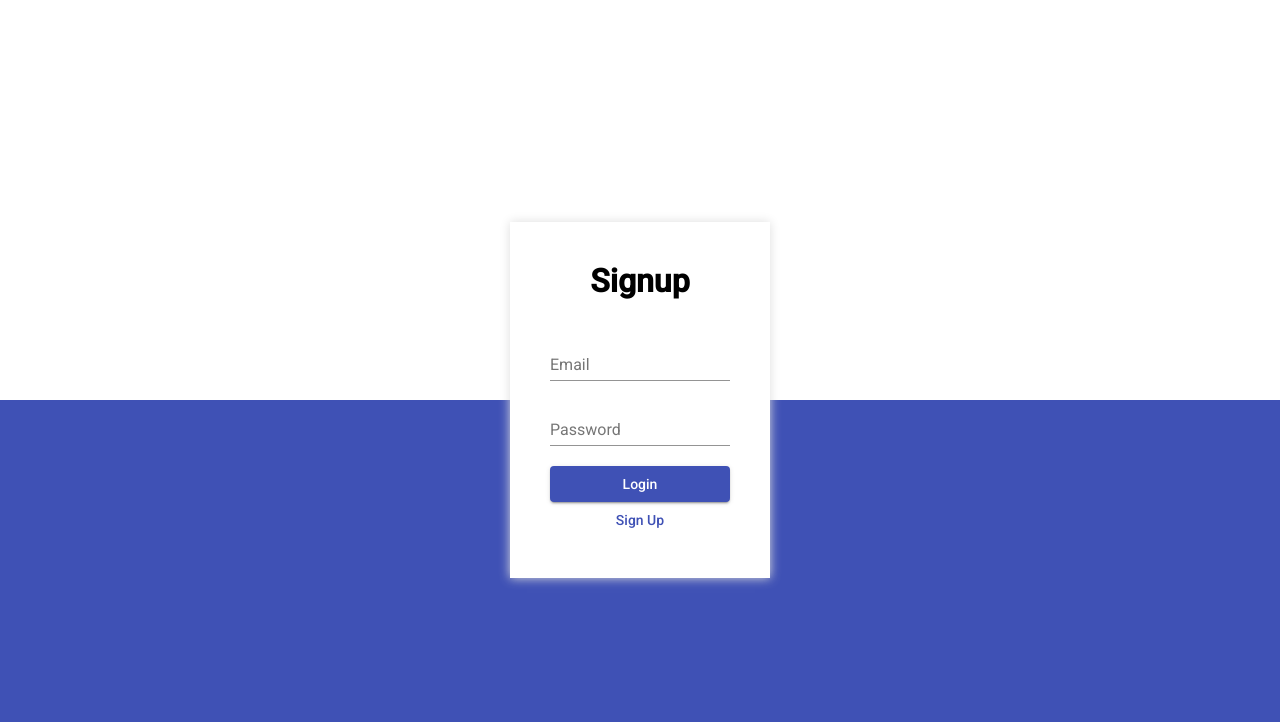
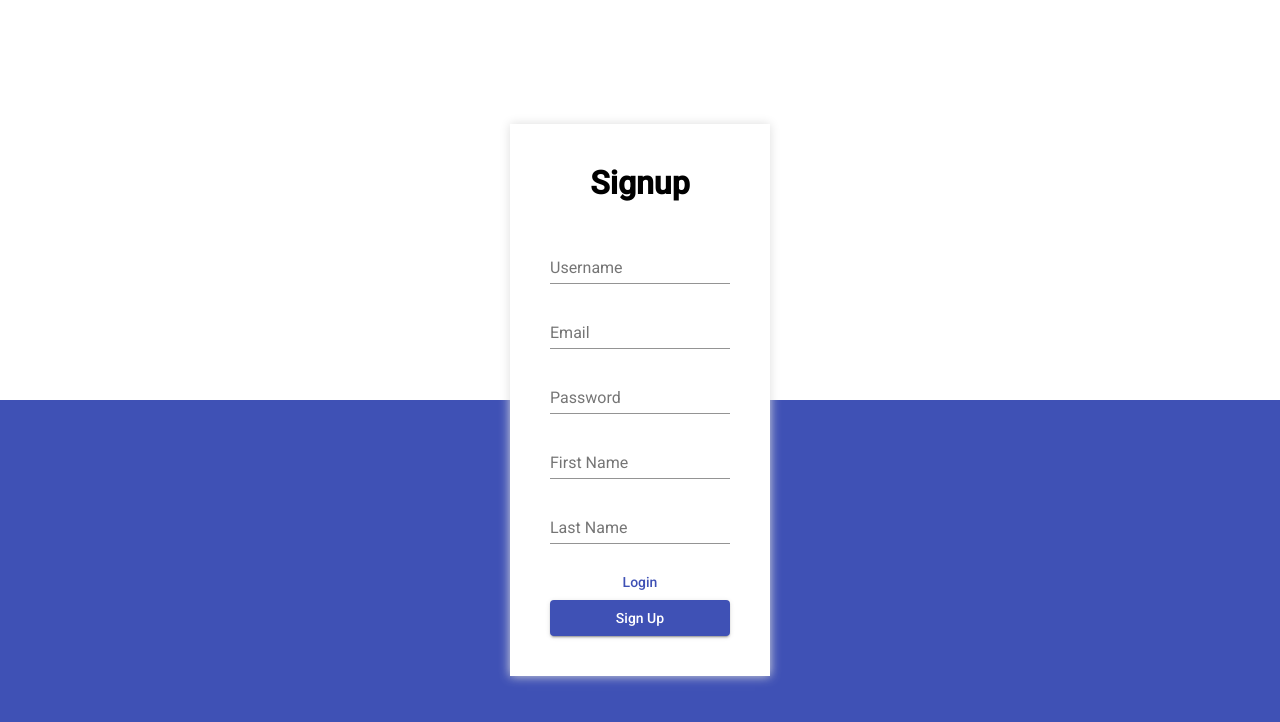
Before and after one commit to ktonguyen/baitapcuoikhoa, an Angular app in the folder app/: page /signup in a window 1280 px wide. Shown: the top 722 px of the page. Built offline with nearby package versions, Linux system fonts and the light colour scheme.

Commit message:
login and register

```diff
--- a/app/src/app/api.service.ts
+++ b/app/src/app/api.service.ts
@@ -9,20 +9,21 @@ const httpOptions = {
   providedIn: 'root'
 })
 export class ApiService {
+  private baseUrl = "https://vnpt.fastlms.vn/";
   constructor(private http:HttpClient) {}
 
-  get(api, data) {
-    return this.http.get(api, httpOptions);
+  public get(api, data) {
+    return this.http.get(this.baseUrl + api, httpOptions);
   }
-  put(api, data) {
+  public put(api, data) {
     let body = JSON.stringify(data)
-    return this.http.put(api, body, httpOptions);
+    return this.http.put(this.baseUrl + api, body, httpOptions);
   }
-  post(api, data) {
+  public post(api, data) {
     let body = JSON.stringify(data)
-    return this.http.post(api, body, httpOptions);
+    return this.http.post(this.baseUrl + api, body, httpOptions);
   }
-  delete(api, data) {
-    return this.http.delete(api, httpOptions);
+  public delete(api, data) {
+    return this.http.delete(this.baseUrl + api, httpOptions);
   }
 }
--- a/app/src/app/home/home.component.ts
+++ b/app/src/app/home/home.component.ts
@@ -1,6 +1,7 @@
 import { Component, OnInit } from '@angular/core';
 import { MediaObserver, MediaChange } from '@angular/flex-layout';
 import { Subscription } from 'rxjs';
+import { Router } from '@angular/router';
 
 @Component({
   selector: 'app-home',
@@ -13,7 +14,11 @@ export class HomeComponent implements OnInit {
   sideNavMode: 'side' | 'over' = 'side';
   toolBarHeight = 64;
   private readonly mediaWatcher: Subscription;
-  constructor(media: MediaObserver) {
+  constructor(media: MediaObserver, private router: Router) {
+    let login = localStorage.getItem('userLogin');
+    if(!login) {
+      router.navigate(['/login'])
+    };
     this.mediaWatcher = media.media$.subscribe((change: MediaChange) => {
       if (change.mqAlias === 'sm' || change.mqAlias === 'xs') {
         if (this.sideNavOpened) {
--- a/app/src/app/home/side-nav/side-nav.component.ts
+++ b/app/src/app/home/side-nav/side-nav.component.ts
@@ -9,7 +9,7 @@ export class SideNavComponent implements OnInit {
   showMenu = false;
   routes = [
     {
-      path: '',
+      path: '/',
       data: { icon: 'dashboard', text: 'Home' }
     },
     {
--- a/app/src/app/login/login.component.html
+++ b/app/src/app/login/login.component.html
@@ -4,17 +4,18 @@
       <div class="text-center">
         <h2 class="app-name">Login</h2>
       </div>
+      <mat-progress-bar *ngIf="isSubmitting" mode="indeterminate"></mat-progress-bar>
       <div fxLayout="row">
         <div fxFlexFill>
           <mat-form-field class="w-100">
-            <input matInput placeholder="Email">
+            <input [(ngModel)]="username" name="username" matInput placeholder="Username">
           </mat-form-field>
         </div>
       </div>
        <div fxLayout="row">
         <div fxFlexFill>
           <mat-form-field class="w-100">
-            <input matInput type="password" placeholder="Password">
+            <input [(ngModel)]="username" name="username" matInput type="password" placeholder="Password">
           </mat-form-field>
         </div>
       </div>
--- a/app/src/app/login/login.component.ts
+++ b/app/src/app/login/login.component.ts
@@ -1,5 +1,7 @@
 import { Component, OnInit } from '@angular/core';
 import { Router } from '@angular/router';
+import { ApiService } from '../api.service';
+import {MatSnackBar} from '@angular/material/snack-bar';
 
 @Component({
   selector: 'app-login',
@@ -7,16 +9,34 @@ import { Router } from '@angular/router';
   styleUrls: ['./login.component.scss']
 })
 export class LoginComponent implements OnInit {
-
-  constructor(private router: Router) {}
+  isSubmitting: any;
+  username: any;
+  password: any;
+  constructor(private router: Router, private apiService: ApiService, private _snackBar: MatSnackBar) {
+    this.isSubmitting = false;
+  }
 
   ngOnInit() {}
   onLogin() {
-    localStorage.setItem('isLoggedin', 'true');
+    const self = this;
+    self.isSubmitting = false;
+    self.apiService.post('api/Account/login', {
+      username: this.username,
+      password: this.password,
+    }).subscribe(
+      dataLogin => {
+        localStorage.setItem('userLogin', JSON.stringify(dataLogin));
+        self.router.navigate(['/']);
+      },
+      errLogin => {
+        self._snackBar.open('Đăng nhập thất bại vui lòng kiểm tra lại thông tin', '', {
+          duration: 1000,
+        });
+      }
+    )
     this.router.navigate(['/']);
   }
   onSignup() {
-    localStorage.setItem('isLoggedin', 'true');
     this.router.navigate(['/signup']);
   }
 
--- a/app/src/app/signup/signup.component.html
+++ b/app/src/app/signup/signup.component.html
@@ -4,24 +4,46 @@
       <div class="text-center">
         <h2 class="app-name">Signup</h2>
       </div>
+      <mat-progress-bar *ngIf="isSubmitting" mode="indeterminate"></mat-progress-bar>
       <div fxLayout="row">
         <div fxFlexFill>
           <mat-form-field class="w-100">
-            <input matInput placeholder="Email">
+            <input [(ngModel)]="username" name="username" matInput placeholder="Username">
           </mat-form-field>
         </div>
       </div>
       <div fxLayout="row">
         <div fxFlexFill>
           <mat-form-field class="w-100">
-            <input matInput type="password" placeholder="Password">
+            <input [(ngModel)]="email" name="mail" matInput placeholder="Email">
           </mat-form-field>
         </div>
       </div>
       <div fxLayout="row">
         <div fxFlexFill>
-          <button type="submit" mat-raised-button color="primary" (click)="onLogin()" class="w-100">Login</button>
-          <button type="button" mat-button color="primary" class="w-100" (click)="onSignup()">Sign Up</button>
+          <mat-form-field class="w-100">
+            <input [(ngModel)]="password" name="password" matInput type="password" placeholder="Password">
+          </mat-form-field>
+        </div>
+      </div>
+      <div fxLayout="row">
+        <div fxFlexFill>
+          <mat-form-field class="w-100">
+            <input [(ngModel)]="firstName" name="firstName" matInput type="text" placeholder="First Name ">
+          </mat-form-field>
+        </div>
+      </div>
+      <div fxLayout="row">
+        <div fxFlexFill>
+          <mat-form-field class="w-100">
+            <input [(ngModel)]="lastName" name="lastName" matInput type="text" placeholder="Last Name">
+          </mat-form-field>
+        </div>
+      </div>
+      <div fxLayout="row">
+        <div fxFlexFill>
+          <button type="submit" mat-button color="primary" (click)="onLogin()" class="w-100">Login</button>
+          <button type="button" mat-raised-button color="primary" class="w-100" (click)="onSignup()">Sign Up</button>
         </div>
       </div>
     </form>
--- a/app/src/app/signup/signup.component.ts
+++ b/app/src/app/signup/signup.component.ts
@@ -1,14 +1,23 @@
 import { Component, OnInit } from '@angular/core';
 import { Router } from '@angular/router';
-
+import { ApiService } from '../api.service';
+import {MatSnackBar} from '@angular/material/snack-bar';
 @Component({
   selector: 'app-signup',
   templateUrl: './signup.component.html',
   styleUrls: ['./signup.component.scss']
 })
 export class SignupComponent implements OnInit {
-
-  constructor(private router: Router) {}
+  isSubmitting: any;
+  username: any;
+  password: any;
+  email: any;
+  firstName: any;
+  lastName: any;
+  durationInSeconds = 5;
+  constructor(private router: Router, private apiService: ApiService, private _snackBar: MatSnackBar) {
+    this.isSubmitting = false;
+  }
 
   ngOnInit() {}
   onLogin() {
@@ -16,8 +25,45 @@ export class SignupComponent implements OnInit {
     this.router.navigate(['/login']);
   }
   onSignup() {
-    localStorage.setItem('isLoggedin', 'true');
-    this.router.navigate(['/']);
+
+    this.isSubmitting = true;
+    const self = this;
+    this.apiService.post('api/Account/register',
+      {
+        email: this.email,
+        username: this.username,
+        password: this.password,
+        confirmPassword: this.password,
+        FirstName: this.firstName,
+        LastName: this.lastName,
+        Organization: 'VNPT',
+      }
+    ).subscribe(
+      data => {
+        self._snackBar.open('Đăng kí thành công', '', {
+          duration: 1000,
+        });
+        self.isSubmitting = false;
+        self.apiService.post('api/Account/login', {
+          username: this.username,
+          password: this.password,
+        }).subscribe(
+          dataLogin => {
+            localStorage.setItem('userLogin', JSON.stringify(dataLogin));
+            self.router.navigate(['/']);
+          },
+          errLogin => {
+
+          }
+        )
+      },
+      error => {
+        self._snackBar.open('Đăng kí thất bại vui lòng kiểm tra lại thông tin', '', {
+          duration: 1000,
+        });
+        self.isSubmitting = false;
+      }
+    )
   }
 
 
```
Also changed, not shown: app/src/app/app.module.ts (+7 -1 lines). Lines whose indentation alone changed are shown as unchanged.
